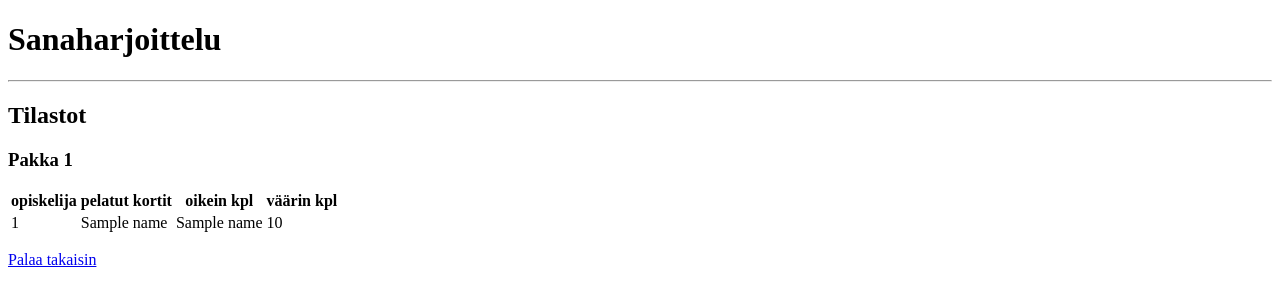
After one commit to hy-tsoha/tsoha-words, a Flask app: template templates/stats.html in a window 1280 px wide. The commit adds this page. Shown: the top 306 px of the page. Run offline with Flask 2, Linux system fonts and the light colour scheme; the template is opened without the code that fills it: most values are stand-ins (such as "Sample title", 1, 10 or a date in 2020).

Commit message:
Add more statistics

```diff
--- a/templates/index.html
+++ b/templates/index.html
@@ -23,6 +23,7 @@ Valitse pakka, jota haluat harjoitella:
 <h3>Opettajan toiminnot</h3>
 <ul>
 <li> <a href="/add">Tee uusi pakka</a>
+<li> <a href="/stats">Näytä tilastot</a>
 </ul>
 {% endif %}
 
--- /dev/null
+++ b/templates/stats.html
@@ -0,0 +1,29 @@
+{% extends "layout.html" %}
+{% block content %}
+
+<h2>Tilastot</h2>
+
+{% for entry in data %}
+<h3>Pakka {{ entry[0] }}</h3>
+<table>
+<tr>
+<th>opiskelija</th>
+<th>pelatut kortit</th>
+<th>oikein kpl</th>
+<th>väärin kpl</th>
+</tr>
+{% for user in entry[1] %}
+<tr>
+<td>{{ user[0] }}</td>
+<td>{{ user[1] }}</td>
+<td>{{ user[2] }}</td>
+<td>{{ user[1]-user[2] }}</td>
+</tr>
+{% endfor %}
+</table>
+{% endfor %}
+
+<p>
+<a href="/">Palaa takaisin</a>
+
+{% endblock %}
```
Also changed, not shown: routes.py (+7 -2 lines), stats.py (+11 -1 lines).
